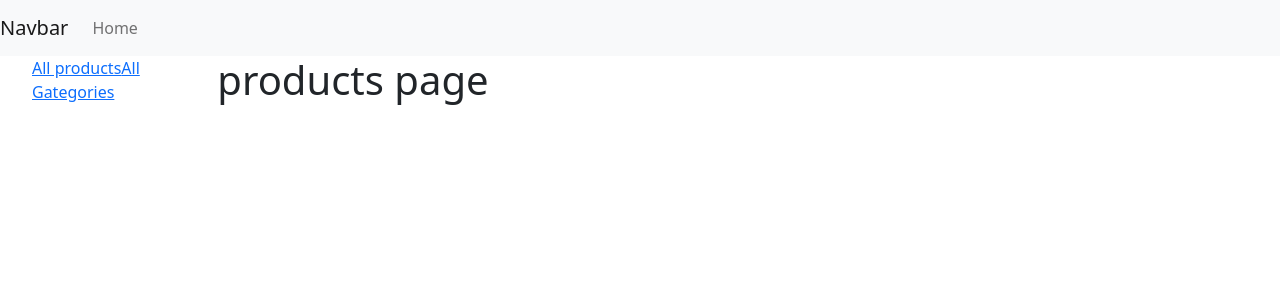
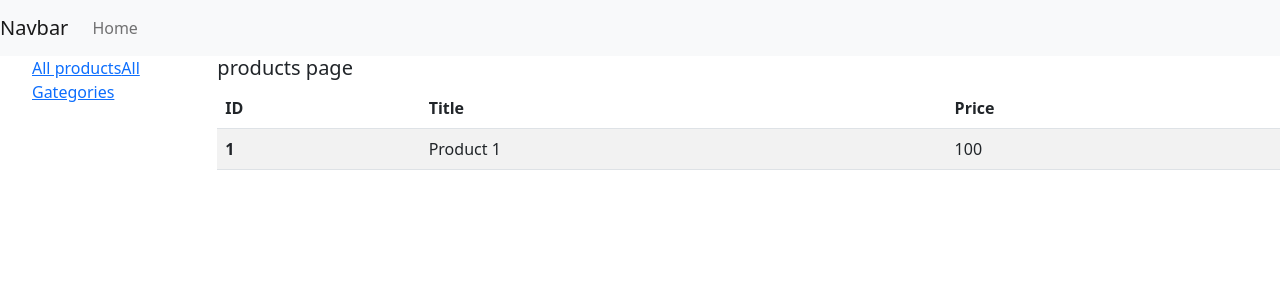
Before and after one commit to Azzi-Mo/Session6, a React (Create React App) app: page /Products in a window 1280 px wide. Shown: the top 300 px of the page. Built offline with nearby package versions, Linux system fonts and the light colour scheme.

Commit message:
tableedite done

```diff
--- a/src/Component/Nav.js
+++ b/src/Component/Nav.js
@@ -24,7 +24,7 @@ function Nav() {
           <ul className="navbar-nav">
             <li className="nav-item active">
               <a className="nav-link" href="/#">
-                Home <span className="sr-only">(current)</span>
+                Home
               </a>
             </li>
           </ul>
--- a/src/Component/Pages/products.js
+++ b/src/Component/Pages/products.js
@@ -1,11 +1,26 @@
-function Products()
-{
-    return(
+function Products() {
+  return (
+    <>
+      <h5>products page</h5>
 
-        <>
-              <h1>products page</h1>
-        </>
+      <table className="table table-striped">
+        <thead className="thead-dark">
+          <tr>
+            <th scope="col">ID</th>
+            <th scope="col">Title</th>
+            <th scope="col">Price</th>
+          </tr>
+        </thead>
+        <tbody>
+          <tr>
+            <th scope="row">1</th>
+            <td>Product 1</td>
+            <td>100</td>
+          </tr>
 
-    )
+        </tbody>
+      </table>
+    </>
+  );
 }
-export default Products
+export default Products;
```
